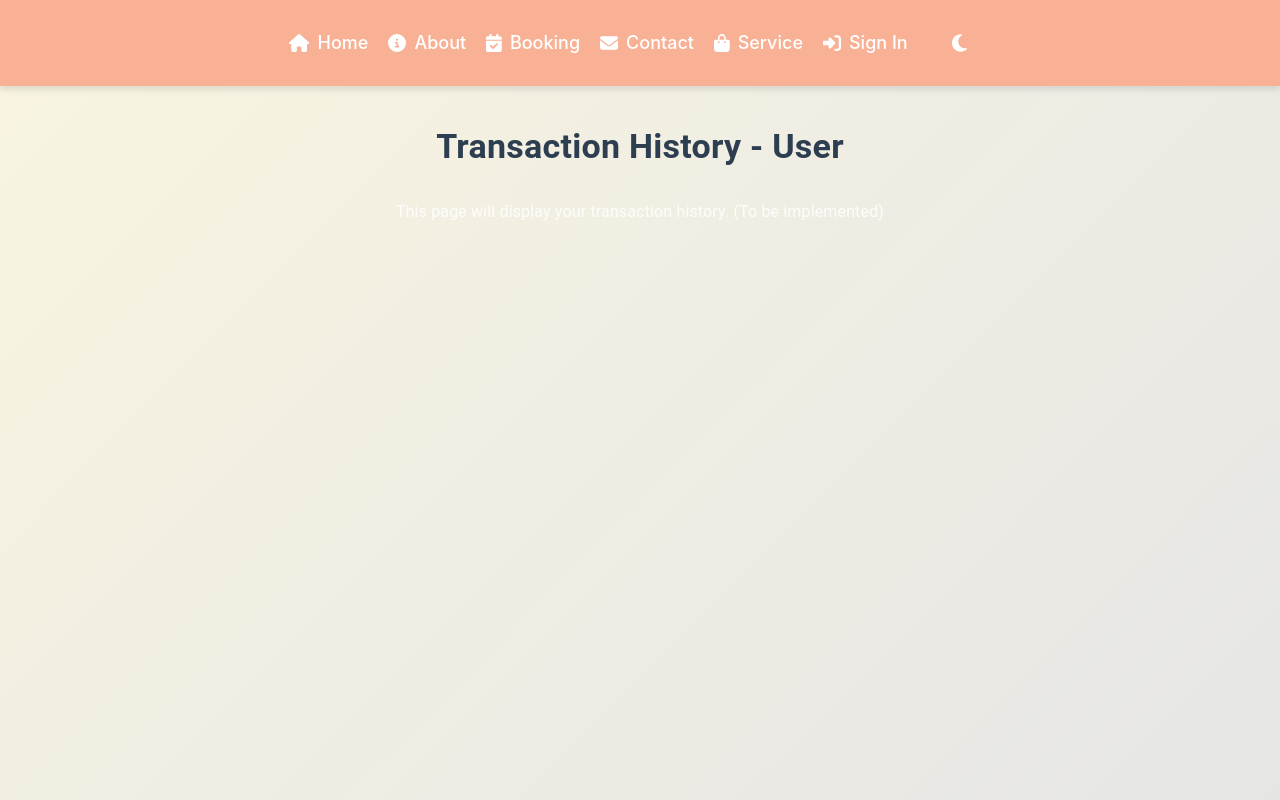
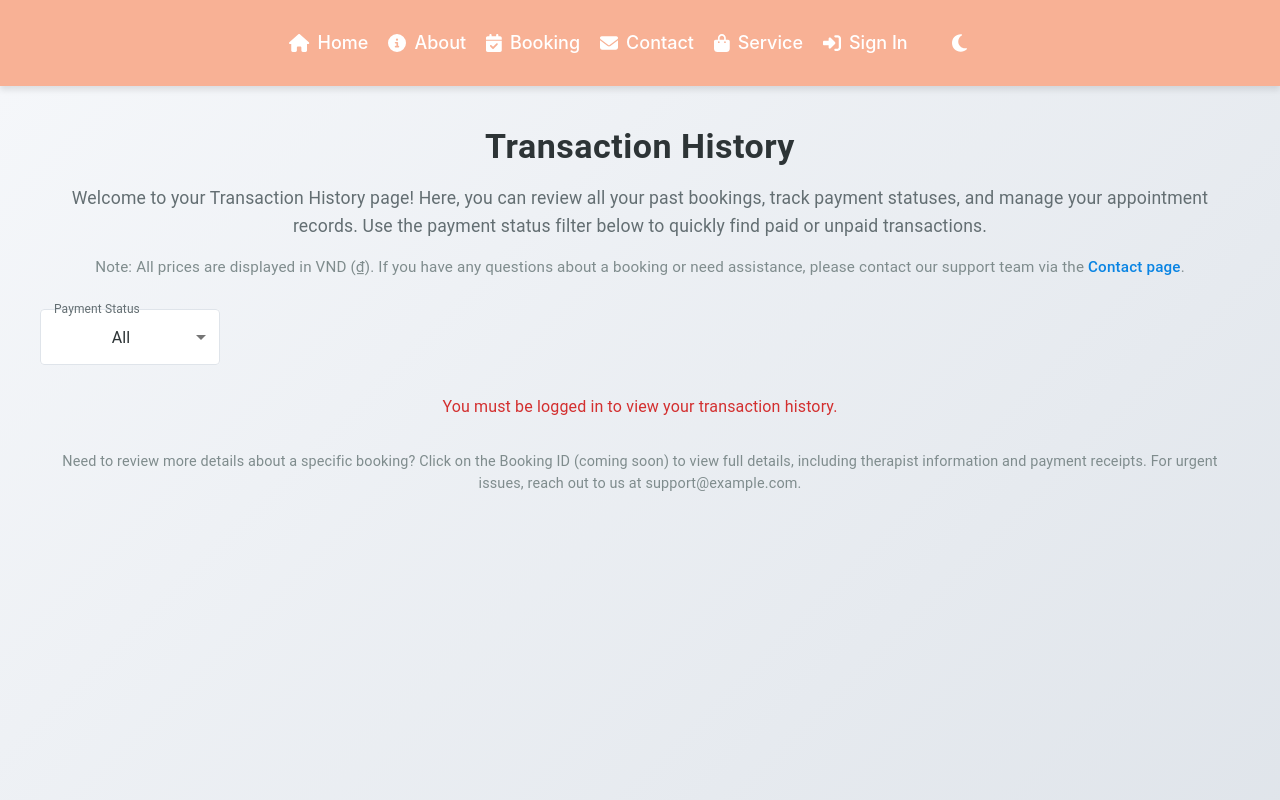
Before and after one commit to VuHo1/FPTU_SP25_SWP391, a React (Vite) app in the folder FPTU_SP25_SWP391/: page /history-transaction-user in a window 1280 px wide. Shown: the top 800 px of the page. Built offline with nearby package versions, Linux system fonts and the light colour scheme.

Commit message:
final updatee

```diff
--- a/FPTU_SP25_SWP391/src/api/testApi.jsx
+++ b/FPTU_SP25_SWP391/src/api/testApi.jsx
@@ -807,3 +807,19 @@ export const handlePaymentReturn = async (code, id, cancel, status, orderCode, t
     },
   });
 };
+// Add this to testApi.js
+export const getUserBookings = async (userId, token) => {
+  try {
+    const response = await apiClient.get(`/api/bookings/user/${userId}/bookings`, {
+      headers: {
+        Authorization: `Bearer ${token}`,
+        Accept: 'text/plain',
+      },
+    });
+    console.log(`User bookings for userId ${userId}:`, response.data);
+    return response;
+  } catch (error) {
+    console.error('Error fetching user bookings:', error.response?.data || error);
+    throw error;
+  }
+};
--- a/FPTU_SP25_SWP391/src/page/HistoryTransactionUser.jsx
+++ b/FPTU_SP25_SWP391/src/page/HistoryTransactionUser.jsx
@@ -1,25 +1,254 @@
-import React from "react";
-import { Box, Typography } from "@mui/material";
+import React, { useState, useEffect } from "react";
+import {
+  Box,
+  Typography,
+  Table,
+  TableBody,
+  TableCell,
+  TableContainer,
+  TableHead,
+  TableRow,
+  Paper,
+  CircularProgress,
+  FormControl,
+  InputLabel,
+  Select,
+  MenuItem,
+} from "@mui/material";
 import { styled } from "@mui/system";
+import { getUserBookings } from "../api/testApi"; // Adjust path
+import { useAuth } from "../page/AuthContext"; // Adjust path
 
 const MainContent = styled(Box)(({ darkMode }) => ({
   padding: "40px",
   minHeight: "100vh",
   background: darkMode
-    ? "linear-gradient(135deg, #1c2526 0%, #34495e 100%)"
-    : "linear-gradient(135deg, #f8f4e1 0%, #e5e5e5 100%)",
-  color: darkMode ? "#ecf0f1" : "#2c3e50",
+    ? "linear-gradient(135deg, #2d3436 0%, #636e72 100%)"
+    : "linear-gradient(135deg, #f5f7fa 0%, #dfe4ea 100%)",
+  color: darkMode ? "#dfe6e9" : "#2d3436",
 }));
 
+const StyledTableContainer = styled(TableContainer)(({ darkMode }) => ({
+  backgroundColor: darkMode ? "#2d3436" : "#ffffff",
+  borderRadius: "12px",
+  boxShadow: darkMode
+    ? "0 6px 20px rgba(0, 0, 0, 0.7)"
+    : "0 6px 20px rgba(0, 0, 0, 0.05)",
+  overflow: "hidden",
+}));
+
+const StyledTableHead = styled(TableHead)(({ darkMode }) => ({
+  backgroundColor: darkMode ? "#0984e3" : "#00a8ff",
+  "& th": {
+    color: "#ffffff",
+    fontWeight: "600",
+    fontSize: "1rem",
+    padding: "16px",
+    borderBottom: darkMode ? "1px solid #636e72" : "1px solid #dfe4ea",
+  },
+}));
+
+const StyledTableRow = styled(TableRow)(({ darkMode }) => ({
+  "&:nth-of-type(odd)": {
+    backgroundColor: darkMode ? "#353b48" : "#f9fbfc",
+  },
+  "&:hover": {
+    backgroundColor: darkMode ? "#4b5466" : "#edf2f7",
+    transition: "background-color 0.2s ease-in-out",
+  },
+  "& td": {
+    padding: "14px 16px",
+    fontSize: "0.95rem",
+    borderBottom: darkMode ? "1px solid #636e72" : "1px solid #dfe4ea",
+  },
+}));
+
+const FilterContainer = styled(Box)({
+  display: "flex",
+  gap: "20px",
+  alignItems: "center",
+  marginBottom: "30px",
+  flexWrap: "wrap",
+});
+
+const ContentSection = styled(Box)({
+  marginBottom: "30px",
+});
+
 const HistoryTransactionUser = ({ darkMode }) => {
+  const [bookings, setBookings] = useState([]);
+  const [filteredBookings, setFilteredBookings] = useState([]);
+  const [loading, setLoading] = useState(true);
+  const [error, setError] = useState(null);
+  const [paidFilter, setPaidFilter] = useState("all");
+  const { userId, token } = useAuth();
+
+  const fetchUserBookings = async () => {
+    if (!userId || !token) {
+      setError("You must be logged in to view your transaction history.");
+      setLoading(false);
+      return;
+    }
+
+    try {
+      setLoading(true);
+      const response = await getUserBookings(userId, token);
+      setBookings(response.data);
+      setFilteredBookings(response.data);
+    } catch (err) {
+      setError("Failed to fetch bookings: " + (err.response?.data?.message || err.message));
+    } finally {
+      setLoading(false);
+    }
+  };
+
+  useEffect(() => {
+    fetchUserBookings();
+  }, [userId, token]);
+
+  // Apply filters
+  const applyFilters = () => {
+    let filtered = [...bookings];
+
+    if (paidFilter !== "all") {
+      const isPaid = paidFilter === "paid";
+      filtered = filtered.filter((booking) => booking.isPaid === isPaid);
+    }
+
+    setFilteredBookings(filtered);
+  };
+
+  useEffect(() => {
+    applyFilters();
+  }, [paidFilter, bookings]);
+
+  const handlePaidFilterChange = (e) => {
+    setPaidFilter(e.target.value);
+  };
+
   return (
     <MainContent darkMode={darkMode}>
-      <Typography variant="h4" sx={{ fontWeight: 700, mb: 4 }}>
-        Transaction History - User
-      </Typography>
-      <Typography variant="body1">
-        This page will display your transaction history. (To be implemented)
-      </Typography>
+      <Box sx={{ maxWidth: "1200px", margin: "0 auto" }}>
+        <Typography variant="h4" sx={{ fontWeight: 700, mb: 2, letterSpacing: "0.5px" }}>
+          Transaction History
+        </Typography>
+
+        {/* Additional Content */}
+        <ContentSection>
+          <Typography
+            variant="body1"
+            sx={{
+              mb: 2,
+              fontSize: "1.1rem",
+              color: darkMode ? "#b2bec3" : "#636e72",
+              lineHeight: 1.6,
+            }}
+          >
+            Welcome to your Transaction History page! Here, you can review all your past bookings, track payment statuses, and manage your appointment records. Use the payment status filter below to quickly find paid or unpaid transactions.
+          </Typography>
+          <Typography
+            variant="body2"
+            sx={{
+              fontSize: "0.95rem",
+              color: darkMode ? "#95a5a6" : "#7f8c8d",
+              lineHeight: 1.5,
+            }}
+          >
+            Note: All prices are displayed in VND (₫). If you have any questions about a booking or need assistance, please contact our support team via the <a href="/contact" style={{ color: darkMode ? "#74b9ff" : "#0984e3" }}>Contact page</a>.
+          </Typography>
+        </ContentSection>
+
+        {/* Filter */}
+        <FilterContainer>
+          <FormControl sx={{ width: "180px" }}>
+            <InputLabel sx={{ color: darkMode ? "#b2bec3" : "#636e72" }}>Payment Status</InputLabel>
+            <Select
+              value={paidFilter}
+              onChange={handlePaidFilterChange}
+              sx={{
+                backgroundColor: darkMode ? "#353b48" : "#ffffff",
+                color: darkMode ? "#dfe6e9" : "#2d3436",
+                "& .MuiOutlinedInput-notchedOutline": { borderColor: darkMode ? "#636e72" : "#dfe4ea" },
+                "&:hover .MuiOutlinedInput-notchedOutline": { borderColor: darkMode ? "#0984e3" : "#00a8ff" },
+                "&.Mui-focused .MuiOutlinedInput-notchedOutline": { borderColor: darkMode ? "#0984e3" : "#00a8ff" },
+              }}
+            >
+              <MenuItem value="all">All</MenuItem>
+              <MenuItem value="paid">Paid</MenuItem>
+              <MenuItem value="unpaid">Unpaid</MenuItem>
+            </Select>
+          </FormControl>
+        </FilterContainer>
+
+        {loading && (
+          <Box sx={{ display: "flex", justifyContent: "center", mt: 4 }}>
+            <CircularProgress sx={{ color: darkMode ? "#0984e3" : "#00a8ff" }} />
+          </Box>
+        )}
+
+        {error && (
+          <Typography variant="body1" color="error" sx={{ mb: 4, fontSize: "1rem" }}>
+            {error}
+          </Typography>
+        )}
+
+        {!loading && !error && (
+          <StyledTableContainer component={Paper} darkMode={darkMode}>
+            <Table>
+              <StyledTableHead darkMode={darkMode}>
+                <TableRow>
+                  <TableCell>Booking ID</TableCell>
+                  <TableCell>Therapist ID</TableCell>
+                  <TableCell>Time Slot ID</TableCell>
+                  <TableCell>Date Created</TableCell>
+                  <TableCell>Total Price</TableCell>
+                  <TableCell>Note</TableCell>
+                  <TableCell>Status</TableCell>
+                  <TableCell>Paid</TableCell>
+                  <TableCell>Appointment Date</TableCell>
+                  <TableCell>Use Wallet</TableCell>
+                </TableRow>
+              </StyledTableHead>
+              <TableBody>
+                {filteredBookings.length === 0 ? (
+                  <StyledTableRow darkMode={darkMode}>
+                    <TableCell colSpan={10} align="center">No bookings found</TableCell>
+                  </StyledTableRow>
+                ) : (
+                  filteredBookings.map((booking) => (
+                    <StyledTableRow key={booking.bookingId} darkMode={darkMode}>
+                      <TableCell>{booking.bookingId}</TableCell>
+                      <TableCell>{booking.therapistId}</TableCell>
+                      <TableCell>{booking.timeSlotId}</TableCell>
+                      <TableCell>{new Date(booking.dateCreated).toLocaleString()}</TableCell>
+                      <TableCell>{booking.totalPrice.toLocaleString()} ₫</TableCell>
+                      <TableCell>{booking.note || "N/A"}</TableCell>
+                      <TableCell>{booking.status === 1 ? "Active" : "Inactive"}</TableCell>
+                      <TableCell>{booking.isPaid ? "Yes" : "No"}</TableCell>
+                      <TableCell>{new Date(booking.appointmentDate).toLocaleDateString()}</TableCell>
+                      <TableCell>{booking.useWallet ? "Yes" : "No"}</TableCell>
+                    </StyledTableRow>
+                  ))
+                )}
+              </TableBody>
+            </Table>
+          </StyledTableContainer>
+        )}
+
+        {/* Additional Footer Content */}
+        <ContentSection sx={{ mt: 4 }}>
+          <Typography
+            variant="body2"
+            sx={{
+              fontSize: "0.9rem",
+              color: darkMode ? "#95a5a6" : "#7f8c8d",
+              lineHeight: 1.5,
+            }}
+          >
+            Need to review more details about a specific booking? Click on the Booking ID (coming soon) to view full details, including therapist information and payment receipts. For urgent issues, reach out to us at support@example.com.
+          </Typography>
+        </ContentSection>
+      </Box>
     </MainContent>
   );
 };
--- a/FPTU_SP25_SWP391/src/page/TherapistHomePage.jsx
+++ b/FPTU_SP25_SWP391/src/page/TherapistHomePage.jsx
@@ -320,12 +320,9 @@ const TherapistHomePage = ({ darkMode, toggleDarkMode }) => {
                         <Typography>Therapist ID: {booking.therapistId}</Typography>
                         <Typography>Time Slot: {timeSlot.description || "N/A"} (ID: {booking.timeSlotId})</Typography>
                         <Typography>Date Created: {new Date(booking.dateCreated).toLocaleString()}</Typography>
-
-                        <Typography>Total Price: {booking.totalPrice} VND</Typography>
                         <Typography>Note: {booking.note || "N/A"}</Typography>
                         <Typography>Status: {booking.status ? "Active" : "Inactive"}</Typography>
-                        <Typography>Is Paid: {booking.isPaid ? "Yes" : "No"}</Typography>
-                        <Typography>Use Wallet: {booking.useWallet ? "Yes" : "No"}</Typography>
+
                       </>
                     )}
                   </BookingCard>
```
